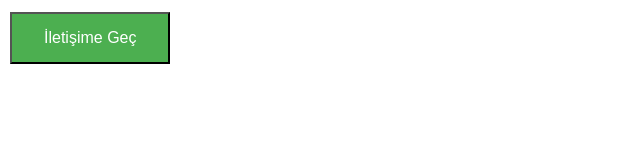
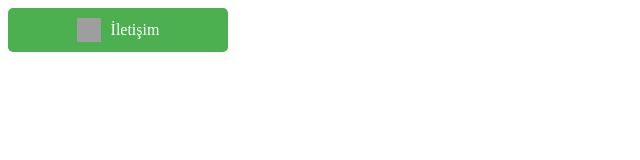
Before and after one commit to Theferid/-letisim, a plain HTML site: page index.html in a window 1280 px wide. Shown: the whole page, without its empty margins (0-640 px from the left). Drawn offline with Linux system fonts and the light colour scheme; grey boxes are pictures that could not be loaded.

Commit message:
Update index.html

```diff
--- a/index.html
+++ b/index.html
@@ -1,5 +1,31 @@
-<a href="mailto:email@example.com" style="text-decoration: none;">
-  <button type="button" style="background-color: #4CAF50; color: white; padding: 15px 32px; text-align: center; font-size: 16px; margin: 4px 2px; cursor: pointer;">
-    İletişime Geç
-  </button>
-</a>
+<!DOCTYPE html>
+<html lang="tr">
+<head>
+    <meta charset="UTF-8">
+    <meta name="viewport" content="width=device-width, initial-scale=1.0">
+    <title>İletişim Butonu</title>
+    <style>
+        .contact-button {
+            display: flex;
+            align-items: center;
+            justify-content: center;
+            width: 200px;
+            padding: 10px;
+            background-color: #4CAF50;
+            color: white;
+            text-decoration: none;
+            border-radius: 5px;
+            font-size: 16px;
+        }
+        .contact-button img {
+            margin-right: 10px;
+        }
+    </style>
+</head>
+<body>
+    <a href="tel:+905555555555" class="contact-button">
+        <img src="https://img.icons8.com/ios-filled/50/ffffff/phone.png" alt="Telefon" width="24" height="24">
+        İletişim
+    </a>
+</body>
+</html>
```
